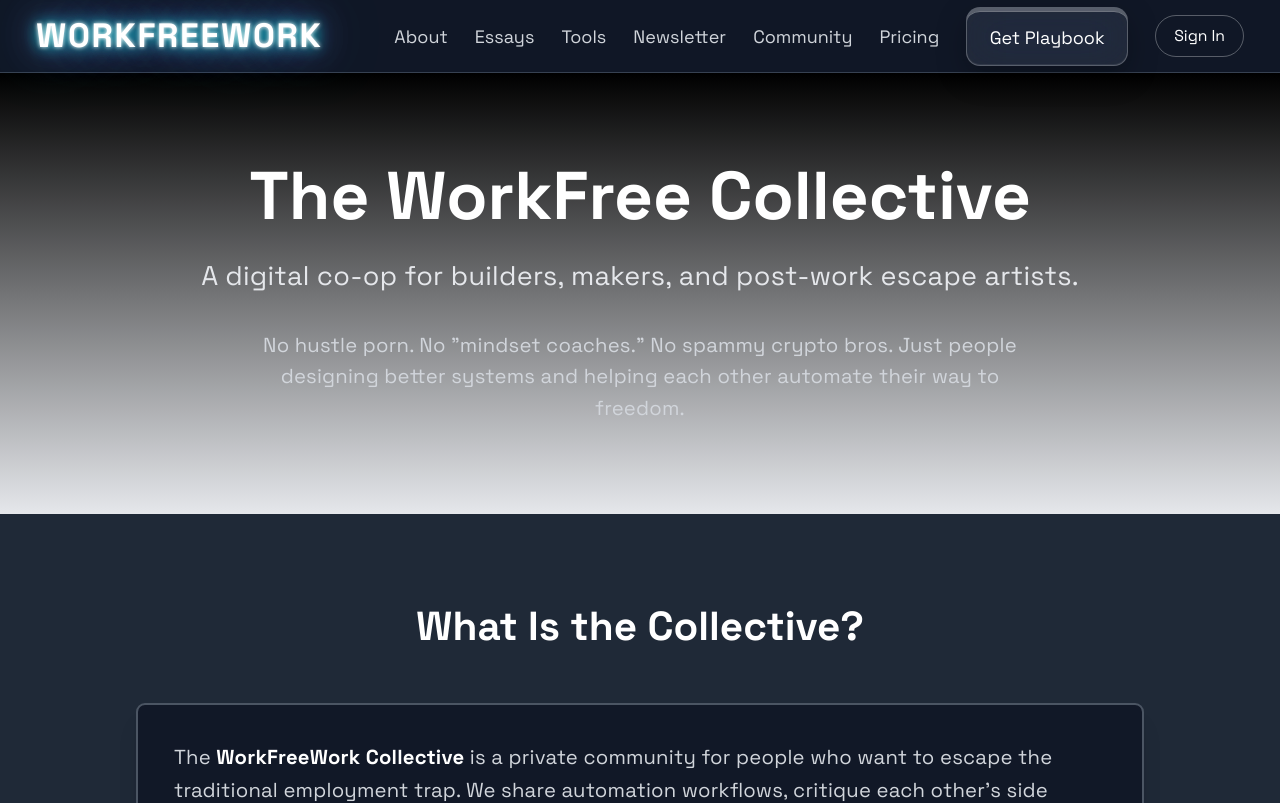
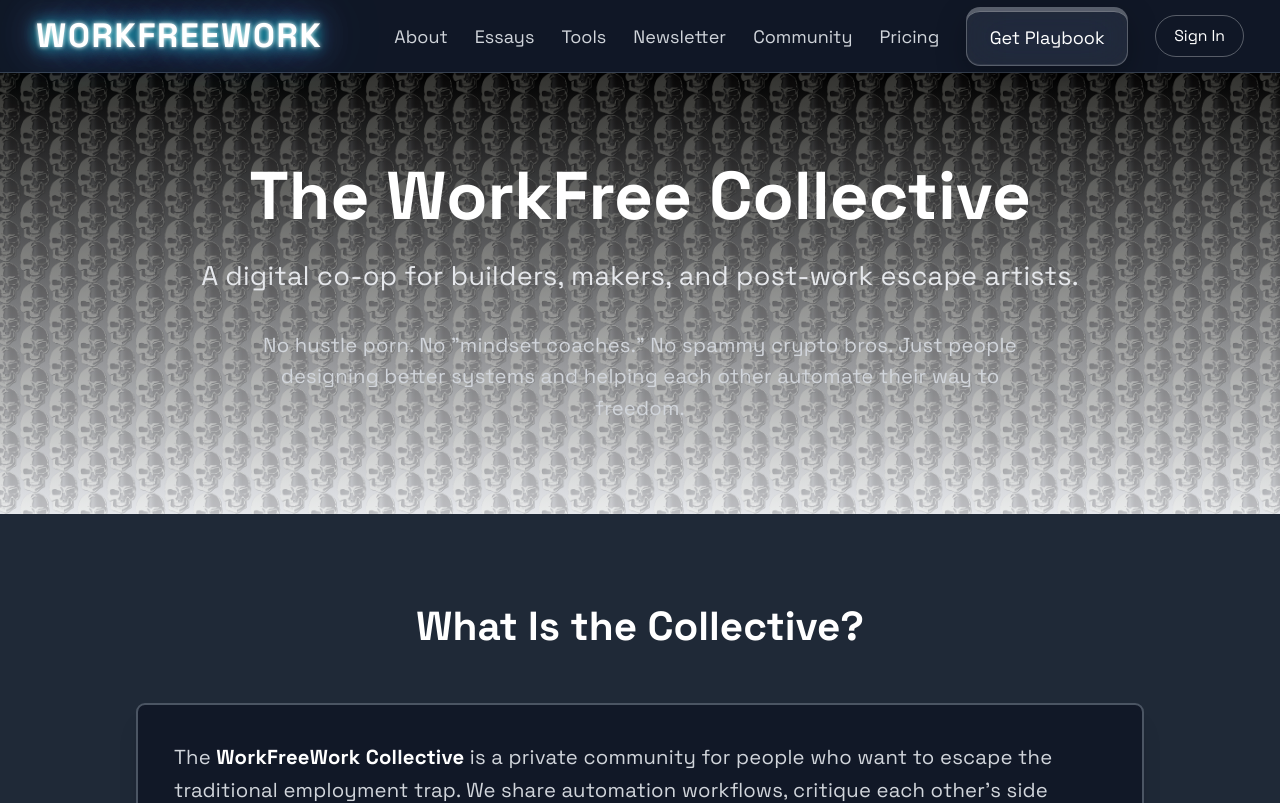
Before and after one commit to machine-squelch/workfreework, a Next.js app: page /community in a window 1280 px wide. Shown: the top 803 px of the page. Built offline with nearby package versions, Linux system fonts and the light colour scheme; no server answers.

Commit message:
Revert to bcd1e52: Add skull-back.png background to community page
Co-authored-by: machine-squelch <172148352+machine-squelch@users.noreply.github.com>

```diff
--- a/app/community/page.tsx
+++ b/app/community/page.tsx
@@ -21,8 +21,13 @@ export default function CommunityPage() {
   return (
     <div className="bg-gray-800 min-h-screen">
       {/* Hero */}
-      <section className="py-20 px-4 bg-gradient-to-b from-black to-wfw-gray">
-        <div className="max-w-4xl mx-auto text-center text-white">
+      <section className="relative py-20 px-4 bg-gradient-to-b from-black to-wfw-gray overflow-hidden">
+        <div
+          className="absolute inset-0 bg-center bg-no-repeat bg-cover opacity-20"
+          style={{ backgroundImage: 'url(/skull-back.png)' }}
+          aria-hidden="true"
+        />
+        <div className="relative max-w-4xl mx-auto text-center text-white">
           <h1 className="text-5xl md:text-6xl font-bold mb-6">
             The WorkFree Collective
           </h1>
--- a/public/fallback-_eDphtwav4j9LDuzumNzP.js
+++ /dev/null
@@ -1 +0,0 @@
-(()=>{"use strict";self.fallback=async e=>"document"===e.destination?caches.match("/offline",{ignoreSearch:!0}):Response.error()})();
```
Also changed, not shown: 1 other file (tests, documents, lock files or other folders).
